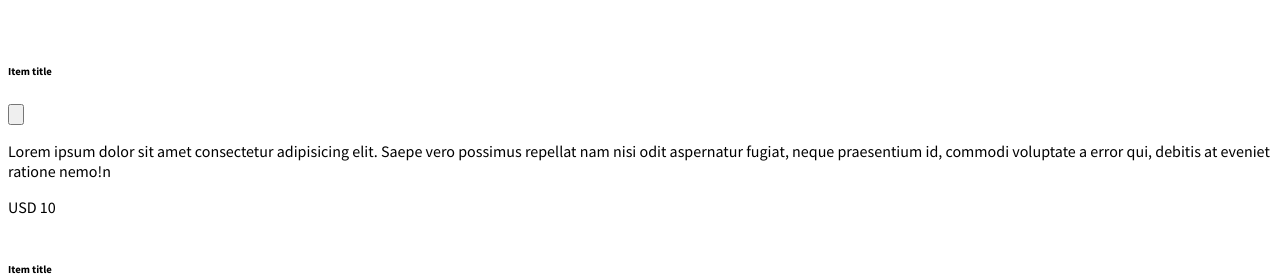
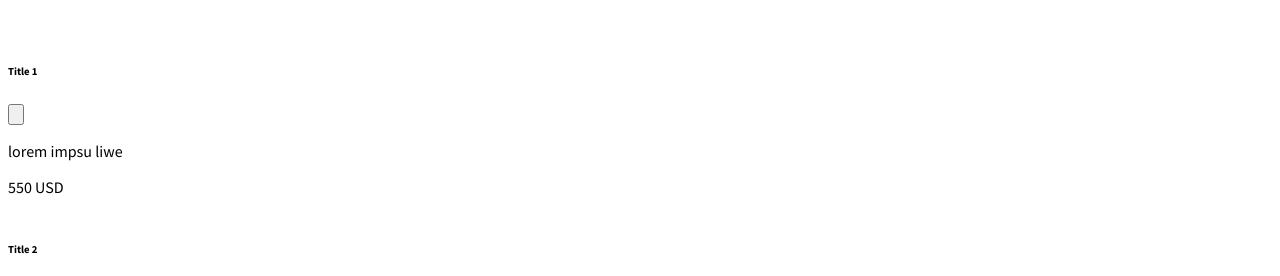
Before and after one commit to Light-it-labs/tailwind-vue-checkout-form, a Vue app: page / in a window 1280 px wide. Shown: the part 525-801 px from the top of the page. Built offline with nearby package versions, Linux system fonts and the light colour scheme; the HTML template or start-up script is replaced by a standard one.

Commit message:
Make items dynamic

```diff
--- a/src/components/Item.vue
+++ b/src/components/Item.vue
@@ -3,7 +3,7 @@
     <img class="block col-span-3 w-full h-20 rounded bg-gray-600" src alt />
     <div class="col-span-5">
       <div class="flex">
-        <h6 class="text-sm font-semibold text-gray-800 flex-grow">Item title</h6>
+        <h6 class="text-sm font-semibold text-gray-800 flex-grow">{{ item.title }}</h6>
         <button>
           <svg class="w-3" xmlns="http://www.w3.org/2000/svg" viewBox="0 0 20 20">
             <path
@@ -14,14 +14,17 @@
       </div>
       <p
         class="text-xs truncate text-gray-600"
-      >Lorem ipsum dolor sit amet consectetur adipisicing elit. Saepe vero possimus repellat nam nisi odit aspernatur fugiat, neque praesentium id, commodi voluptate a error qui, debitis at eveniet ratione nemo!n</p>
-      <span class="text-sm text-gray-800">USD 10</span>
+      >{{item.description}}</p>
+      <span class="text-sm text-gray-800">{{ item.price }} USD</span>
     </div>
   </div>
 </template>
 
 <script>
 export default {
-  name: "Item"
+  name: "Item",
+  props: {
+    item: Object
+  }
 };
 </script>
--- a/src/components/Payment.vue
+++ b/src/components/Payment.vue
@@ -3,25 +3,31 @@
   <h4 class="text-3xl text-gray-700 mb-5">Payment information</h4>
   <div class="p-10 rounded-md shadow-md bg-white">
    <div v-if="cardComponent" class="mb-6">
-          <Card :fields="fields"
+    <Card
+     :fields="fields"
      :labels="formData"
      :isCardNumberMasked="isCardNumberMasked"
      :randomBackgrounds="randomBackgrounds"
-        :backgroundImage="backgroundImage"/>
+     :backgroundImage="backgroundImage"
+    />
    </div>
    <div class="mb-6">
     <label class="block mb-3 text-gray-600" for="">Name on card</label>
-          <input   type="text"
+    <input
+     type="text"
      :id="fields.cardName"
      v-letter-only
      @input="changeName"
      :value="formData.cardName"
      data-card-field
-          autocomplete="off" class="border border-gray-500 rounded-md inline-block py-2 px-3 w-full text-gray-600 tracking-wider">
+     autocomplete="off"
+     class="border border-gray-500 rounded-md inline-block py-2 px-3 w-full text-gray-600 tracking-wider"
+    />
    </div>
    <div class="mb-6">
     <label class="block mb-3 text-gray-600" for="">Card number</label>
-          <input   type="tel"
+    <input
+     type="tel"
      :id="fields.cardNumber"
      @input="changeNumber"
      @focus="focusCardNumber"
@@ -29,7 +35,9 @@
      :value="formData.cardNumber"
      :maxlength="cardNumberMaxLength"
      data-card-field
-          autocomplete="off" class="border border-gray-500 rounded-md inline-block py-2 px-3 w-full text-gray-600 tracking-widest">
+     autocomplete="off"
+     class="border border-gray-500 rounded-md inline-block py-2 px-3 w-full text-gray-600 tracking-widest"
+    />
    </div>
    <div class="mb-6 flex flex-wrap -mx-3w-full">
     <div class="w-2/3 px-3">
@@ -48,7 +56,8 @@
         v-for="n in 12"
         v-bind:disabled="n < minCardMonth"
         v-bind:key="n"
-              >{{generateMonthValue(n)}}</option>
+        >{{ generateMonthValue(n) }}</option
+       >
       </select>
       <select
        class="border border-gray-500 rounded-md inline-block py-2 px-3 w-full text-gray-600 tracking-widest"
@@ -62,27 +71,35 @@
         v-bind:value="$index + minCardYear"
         v-for="(n, $index) in 12"
         v-bind:key="n"
-              >{{$index + minCardYear}}</option>
+        >{{ $index + minCardYear }}</option
+       >
       </select>
      </div>
     </div>
     <div class="w-1/3 px-3">
      <label class="block mb-3 text-gray-600" for="">CVC</label>
-             <input   type="tel"
+     <input
+      type="tel"
       v-number-only
       :id="fields.cardCvv"
       maxlength="4"
       :value="formData.cardCvv"
       @input="changeCvv"
       data-card-field
-              autocomplete="off" class="border border-gray-500 rounded-md inline-block py-2 px-3 w-full text-gray-600 tracking-widest">
+      autocomplete="off"
+      class="border border-gray-500 rounded-md inline-block py-2 px-3 w-full text-gray-600 tracking-widest"
+     />
     </div>
    </div>
    <div class="mb-6 text-right">
     <span class="text-right font-bold">$359,23</span>
    </div>
    <div>
-          <button class="w-full text-ceenter px-4 py-3 bg-blue-500 rounded-md shadow-md text-white font-semibold">Confirm payment</button>
+    <button
+     class="w-full text-ceenter px-4 py-3 bg-blue-500 rounded-md shadow-md text-white font-semibold"
+    >
+     Confirm payment
+    </button>
    </div>
   </div>
  </div>
--- a/src/components/Sumary.vue
+++ b/src/components/Sumary.vue
@@ -1,22 +1,25 @@
 <template>
-  <div class="col-span-1 lg:col-span-4">
-    <h4 class="text-3xl text-gray-700 mb-5">Order Sumary</h4>
-    <div class="p-10 rounded-md shadow-md bg-white">
-      <item :key="i" v-for="(item, i) in items"/>
-    </div>
+ <div class="col-span-1 lg:col-span-4">
+  <h4 class="text-3xl text-gray-700 mb-5">Order Sumary</h4>
+  <div class="p-10 rounded-md shadow-md bg-white">
+   <item :key="i" v-for="(item, i) in items" :item="item"  />
   </div>
+ </div>
 </template>
 
 <script>
 import Item from "./Item";
 export default {
   name: "Sumary",
+  props: {
+    items: Object
+  },
   components: {
     Item
   },
   data() {
     return {
-      items: [1, 1, 1]
+
     };
   }
 };
--- a/src/pages/CheckoutPage.vue
+++ b/src/pages/CheckoutPage.vue
@@ -1,7 +1,7 @@
 <template>
-  <div class="container mx-auto px-6 lg:pt-12 lg:px-20 grid grid-cols-1 lg:grid-cols-10 col-gap-10 row-gap-24">
+  <div class="container mx-auto px-6 lg:pt-12 lg:px-20 grid grid-cols-1 lg:grid-cols-10 col-gap-10 row-gap-10">
     <Payment></Payment>
-    <Sumary></Sumary>
+    <Sumary :items="items"></Sumary>
   </div>
 </template>
 
@@ -14,6 +14,27 @@ export default {
   components: {
     Payment,
     Sumary
+  },
+  data() {
+    return {
+      items: [
+        {
+          title: "Title 1",
+          description: "lorem impsu liwe",
+          price: 550
+        },
+        {
+          title: "Title 2",
+          description: "lorem impsu liwe",
+          price: 250
+        },
+        {
+          title: "Title 3",
+          description: "lorem impsu liwe",
+          price: 150
+        }
+      ]
+    };
   }
 };
 </script>
```
Lines whose indentation alone changed are shown as unchanged.
